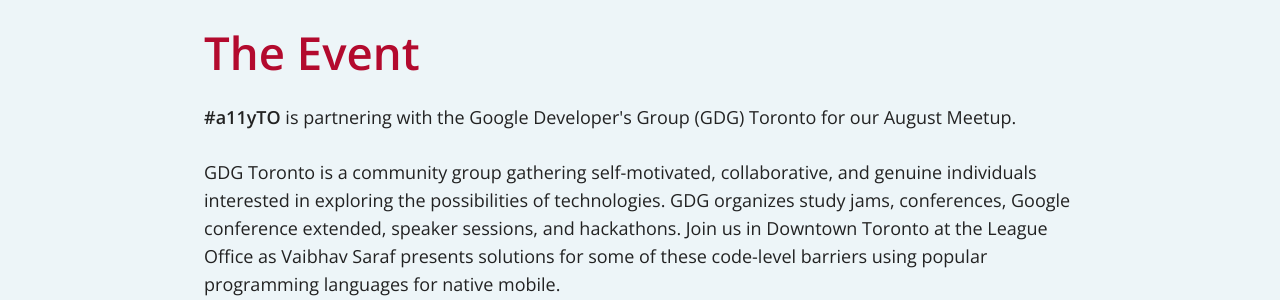
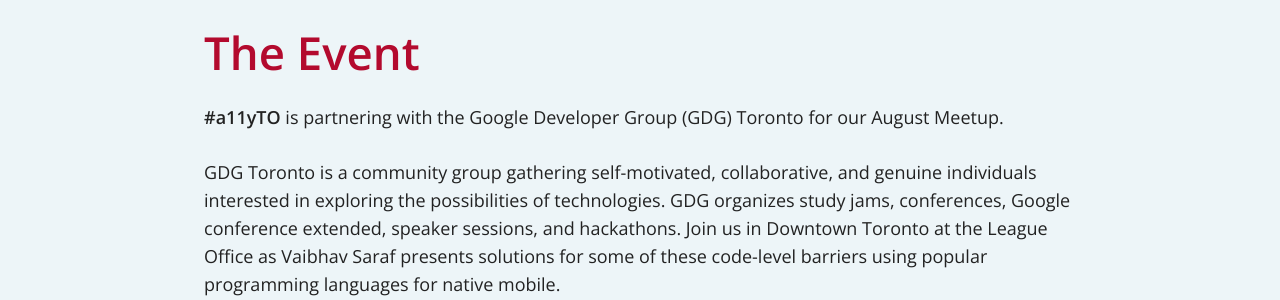
Before and after one commit to a11yTO/static-meetup-site, a Jekyll site: the page built from index.html, in a window 1280 px wide and 900 px high, scrolled down 474 px. Shown: the part 155-455 px from the top of the window. Built offline with Jekyll 4.4.1, drawn with Linux system fonts in a browser that asks for light colours.

Commit message:
Fix mistake

```diff
--- a/index.html
+++ b/index.html
@@ -12,7 +12,7 @@
 <p>The Greater Toronto Area (GTA) is a fantastic hub for digital accessibility and inclusive design. <strong>#a11yTO</strong> welcomes everyone to our community through our Meetups, and accessibility in general. Our goal is to provide a place for you to learn, share your experiences, ideas, and solutions and collaborate on building a more inclusive web.</p> -->
 
 <h2>The Event</h2>
-<p><strong>#a11yTO</strong> is partnering with the Google Developer's Group (GDG) Toronto for our August Meetup.
+<p><strong>#a11yTO</strong> is partnering with the Google Developer Group (GDG) Toronto for our August Meetup.
 <p>GDG Toronto is a community group gathering self-motivated, collaborative, and genuine individuals interested in exploring the possibilities of technologies. GDG organizes study jams, conferences, Google conference extended, speaker sessions, and hackathons. Join us in Downtown Toronto at the League Office as Vaibhav Saraf presents solutions for some of these code-level barriers using popular programming languages for native mobile.</p>
 <p>In the mobile-first era, interactions with mobile apps have increased. However, many apps are not usable for everyone as they have common accessibility problems, like missing unlabelled images and controls, semantics, or small touch targets and font sizes.</p>
 <p><a href="https://tickets.a11yto.com/e/13/solving-accessibility-challenges-in-native-mobile-apps" rel="external nofollow">Solving Accessibility Challenges in Native Mobile Apps</a></p>
```
